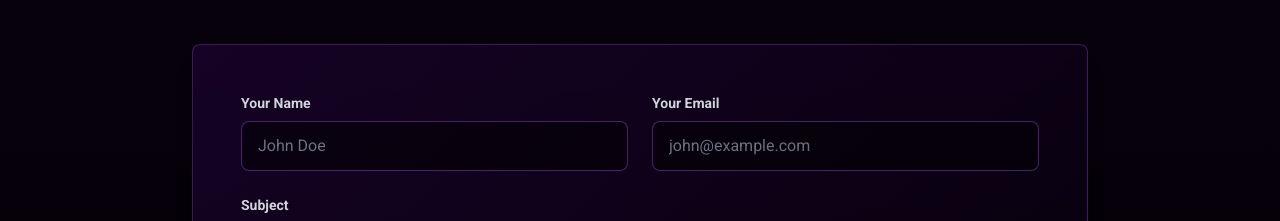
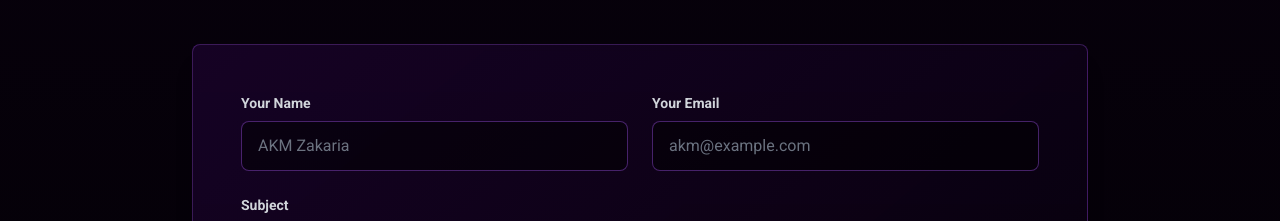
Before and after one commit to akmzakaria/portfolio, a React (Vite) app: page / in a window 1280 px wide. Shown: the part 4120-4341 px from the top of the page. Built offline with nearby package versions, Linux system fonts and the light colour scheme.

Commit message:
UI update

```diff
--- a/src/components/Contact.jsx
+++ b/src/components/Contact.jsx
@@ -76,7 +76,7 @@ const Contact = () => {
                   name="user_name"
                   required
                   className="w-full px-4 py-3 rounded-lg border border-purple-500/40 bg-black/50 text-white focus:ring-2 focus:ring-purple-500 focus:border-purple-500/60 placeholder:text-gray-500 transition-all"
-                  placeholder="John Doe"
+                  placeholder="AKM Zakaria"
                 />
               </div>
               <div>
@@ -92,7 +92,7 @@ const Contact = () => {
                   name="user_email"
                   required
                   className="w-full px-4 py-3 rounded-lg border border-purple-500/40 bg-black/50 text-white focus:ring-2 focus:ring-purple-500 focus:border-purple-500/60 placeholder:text-gray-500 transition-all"
-                  placeholder="john@example.com"
+                  placeholder="akm@example.com"
                 />
               </div>
             </div>
```
